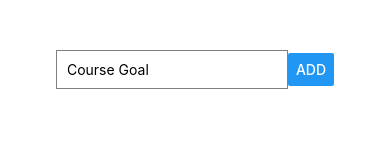
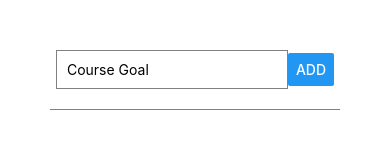
Before and after one commit to ryanstgermain/react-native-tutorial, a React Native app: screen / in a window 390 px wide. Shown: the top 160 px of the page. Built offline with nearby package versions, Linux system fonts and the light colour scheme.

Commit message:
Messed with styling.

```diff
--- a/App.js
+++ b/App.js
@@ -25,6 +25,7 @@ export default function App() {
     <View style={styles.screen}>
       <GoalInput onAddGoal={addGoalHandler} />
       <FlatList
+        style={styles.listContainer}
         data={courseGoals}
         renderItem={itemData => (
           <GoalItem title={itemData.item.value} />
@@ -37,5 +38,9 @@ export default function App() {
 const styles = StyleSheet.create({
   screen: {
     padding: 50
+  },
+
+  listContainer: {
+    height: '90%'
   }
 });
--- a/components/GoalInput.js
+++ b/components/GoalInput.js
@@ -28,7 +28,11 @@ const styles = StyleSheet.create({
   inputContainer: {
     flexDirection: 'row',
     justifyContent: 'center',
-    alignItems: 'center'
+    alignItems: 'center',
+    borderBottomColor: 'grey',
+    borderBottomWidth: 1,
+    paddingBottom: 20,
+    marginBottom: 10
   },
 
   input: {
--- a/components/GoalItem.js
+++ b/components/GoalItem.js
@@ -11,7 +11,6 @@ const GoalItem = (props) => {
 
 const styles = StyleSheet.create({
   listItem: {
-    width: '80%',
     padding: 10,
     marginVertical: 10,
     marginLeft: 5,
```
